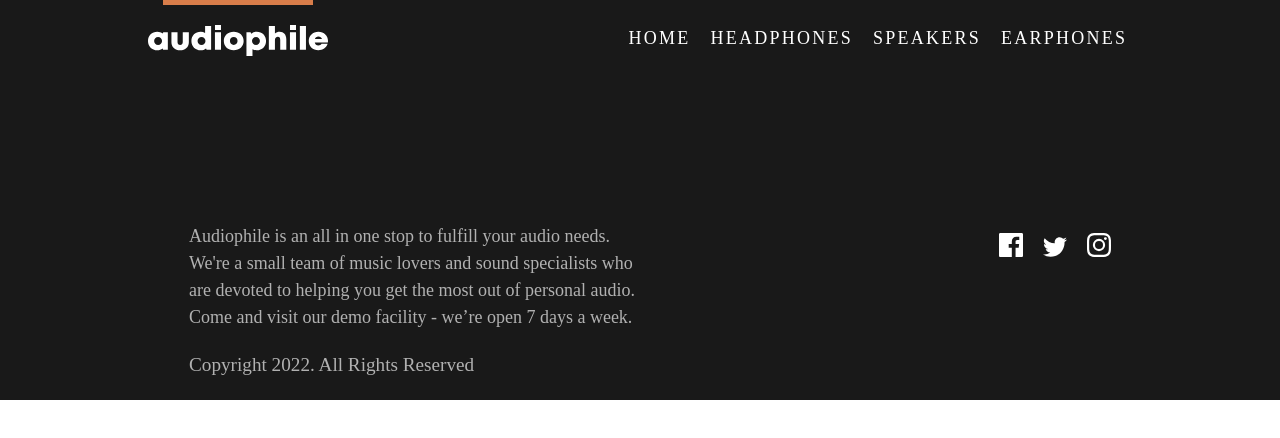
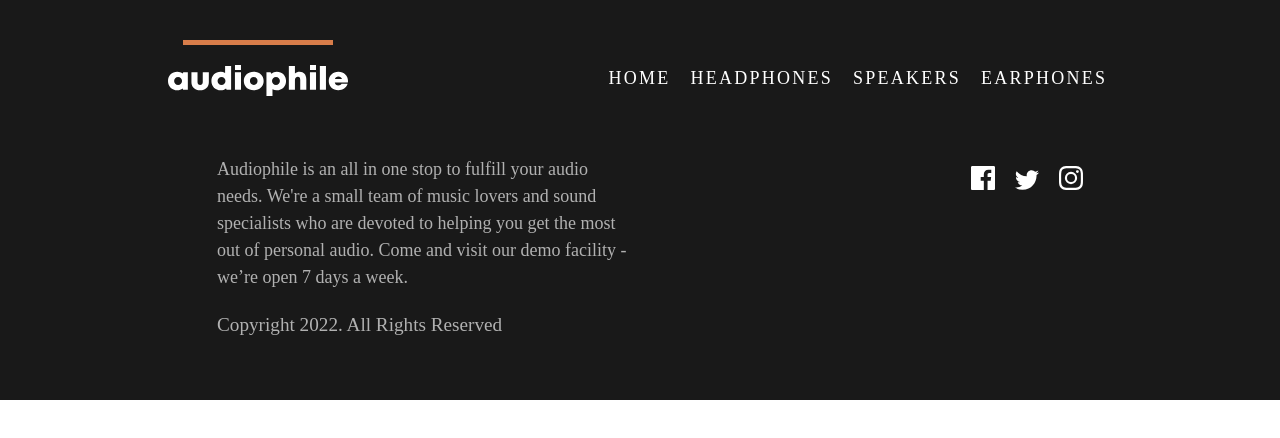
Before and after one commit to MarwenLabidi/footer-Audiophile-Shop, a React (Vite) app: page / in a window 1280 px wide. Shown: the top 438 px of the page. Built offline with nearby package versions, Linux system fonts and the light colour scheme.

Commit message:
💄 style app

```diff
--- a/src/setup/styled-components/styled_component.js
+++ b/src/setup/styled-components/styled_component.js
@@ -7,6 +7,7 @@ export const StyledFooter = styled.footer`
         text-align: center;
 	display: grid;
 	align-content: center;
+	padding:40px;
 	/* align-items: center; */
         /* if is it mobile change the height */
         ${({ isBrowser }) =>
```
